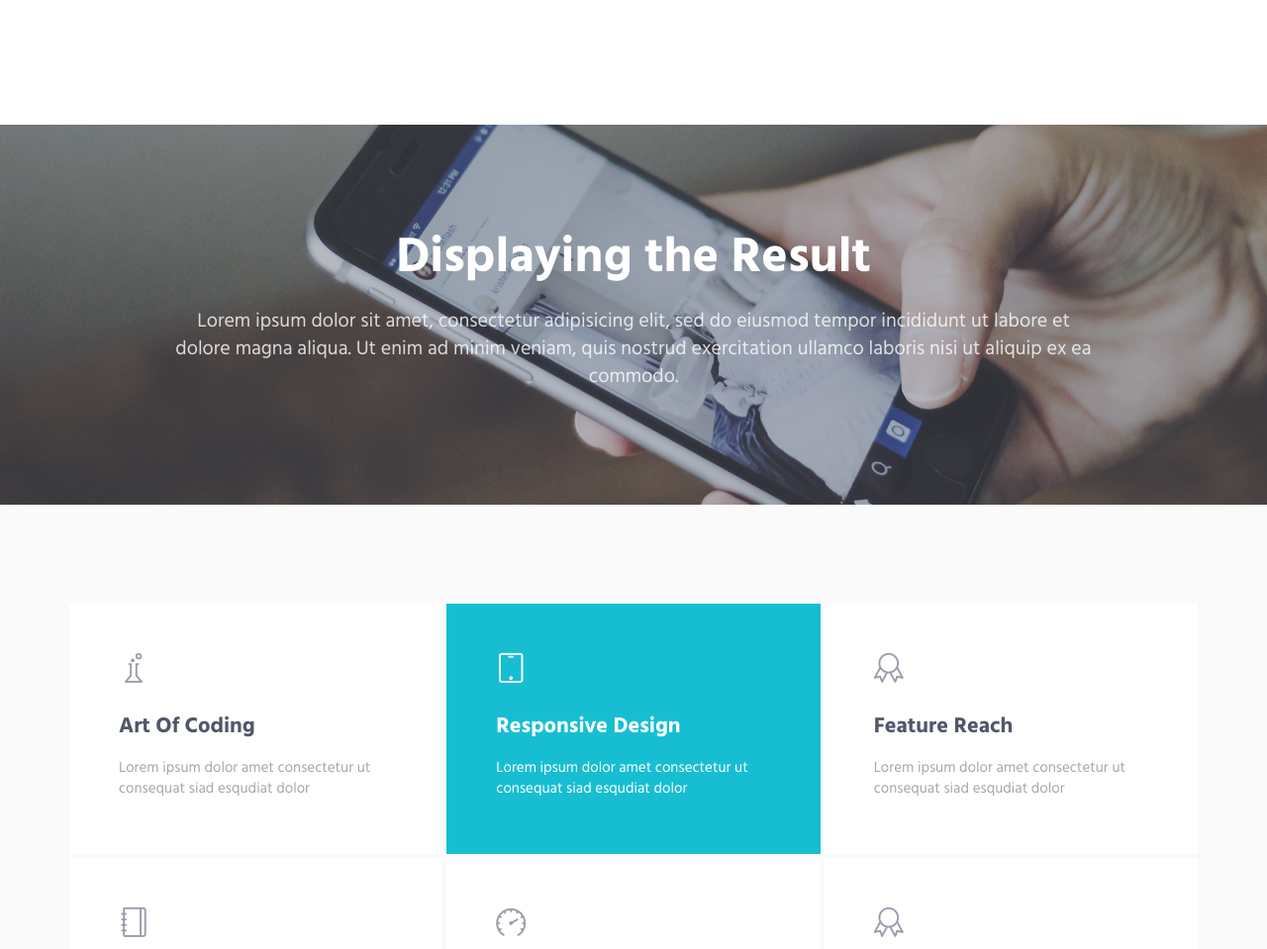
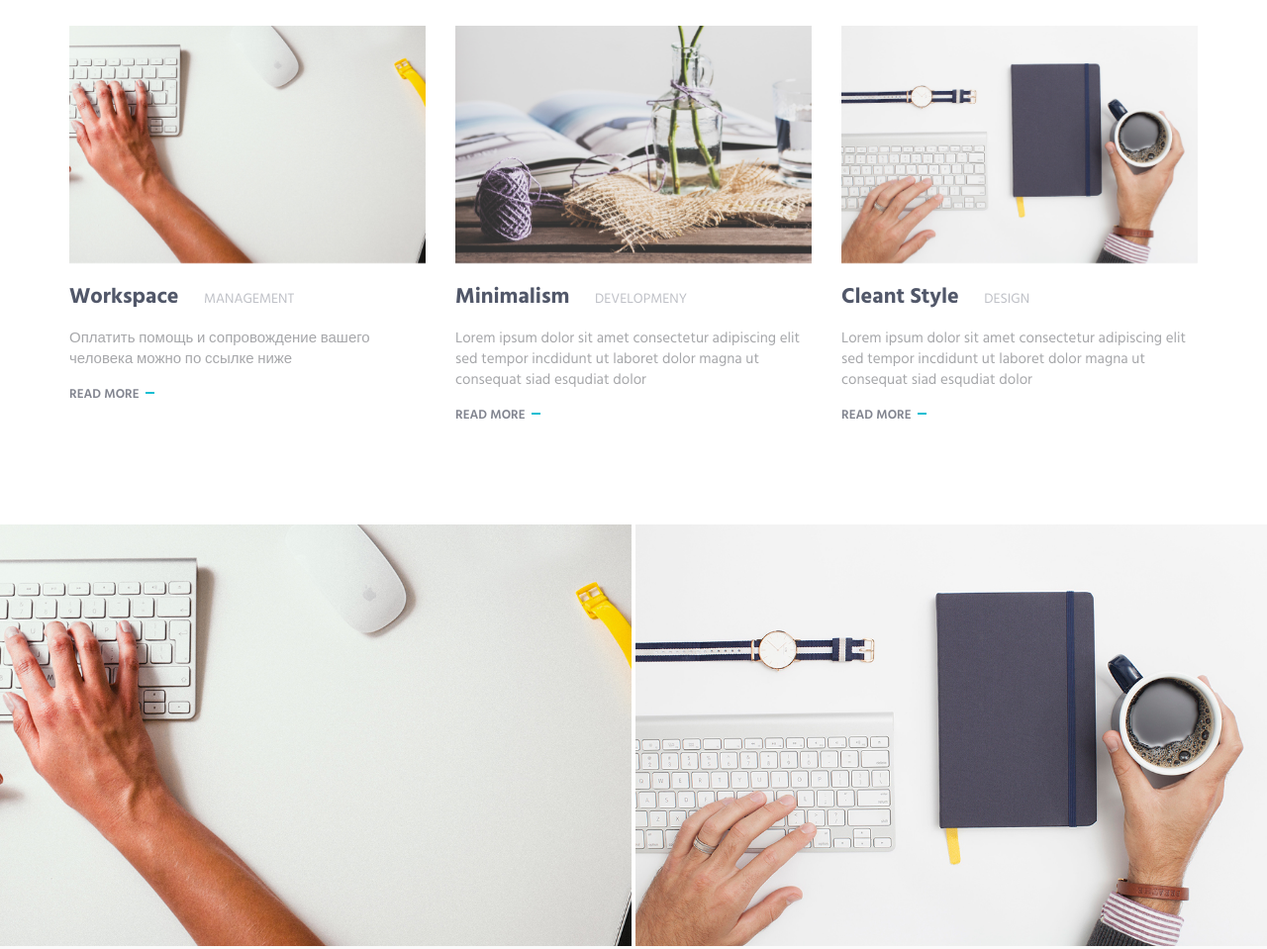
Before and after one commit to Valerij2000/avtovaronka, a plain HTML site: page index.html in a window 1280 px wide. Shown: the part 1600-2559 px from the top of the page at 99% size. Drawn offline with Linux system fonts and the light colour scheme; some packages are replaced by stand-ins of ours.

Commit message:
create main branch in project avto

```diff
--- a/index.html
+++ b/index.html
@@ -109,19 +109,58 @@
                     </div>
                 </div>
                 <!--// end row -->
+
+                <div class="row">
+                    <!-- Latest Products -->
+                    <div class="col-sm-4 sm-margin-b-50">
+                        <div class="margin-b-20">
+                            <img class="img-responsive wow fadeIn" src="img/970x647/01.jpg" alt="Latest Products Image" data-wow-duration=".3" data-wow-delay=".1s">
+                        </div>
+                        <h4><a href="#">Workspace</a> <span class="text-uppercase margin-l-20">Management</span></h4>
+                        <p>Оплатить помощь и сопровождение вашего человека можно по ссылке ниже</p>
+                        <a class="link" href="#">Read More</a>
+                    </div>
+                    <!-- End Latest Products -->
+
+                    <!-- Latest Products -->
+                    <div class="col-sm-4 sm-margin-b-50">
+                        <div class="margin-b-20">
+                            <img class="img-responsive wow fadeIn" src="img/970x647/02.jpg" alt="Latest Products Image" data-wow-duration=".3" data-wow-delay=".2s">
+                        </div>
+                        <h4><a href="#">Minimalism</a> <span class="text-uppercase margin-l-20">Developmeny</span></h4>
+                        <p>Lorem ipsum dolor sit amet consectetur adipiscing elit sed tempor incdidunt ut laboret dolor magna ut consequat siad esqudiat dolor</p>
+                        <a class="link" href="#">Read More</a>
+                    </div>
+                    <!-- End Latest Products -->
+
+                    <!-- Latest Products -->
+                    <div class="col-sm-4 sm-margin-b-50">
+                        <div class="margin-b-20">
+                            <img class="img-responsive wow fadeIn" src="img/970x647/03.jpg" alt="Latest Products Image" data-wow-duration=".3" data-wow-delay=".3s">
+                        </div>
+                        <h4><a href="#">Cleant Style</a> <span class="text-uppercase margin-l-20">Design</span></h4>
+                        <p>Lorem ipsum dolor sit amet consectetur adipiscing elit sed tempor incdidunt ut laboret dolor magna ut consequat siad esqudiat dolor</p>
+                        <a class="link" href="#">Read More</a>
+                    </div>
+                    <!-- End Latest Products -->
+                </div>
+                <!--// end row -->
+            </div>
+
+            <div class="container-full-width">
+                <div class="row row-space-2">
+                    <div class="col-sm-6 sm-margin-b-4">
+                        <img class="img-responsive" src="img/970x647/01.jpg" alt="Image">
+                    </div>
+                    <div class="col-sm-6">
+                        <img class="img-responsive" src="img/970x647/03.jpg" alt="Image">
+                    </div>
+                </div>
+                <!--// end row -->
             </div>
         </div>
 
         <!-- End Products -->
-
-		   <!-- Promo Banner -->
-		   <div class="promo-banner">
-            <div class="container-sm content-lg">
-                <h2 class="promo-banner-title">Displaying the Result</h2>
-                <p class="promo-banner-text">Lorem ipsum dolor sit amet, consectetur adipisicing elit, sed do eiusmod tempor incididunt ut labore et dolore magna aliqua. Ut enim ad minim veniam, quis nostrud exercitation ullamco laboris nisi ut aliquip ex ea commodo.</p>
-            </div>
-        </div>
-        <!-- End Promo Banner -->
 
         <!-- Service -->
         <div id="service">
```
